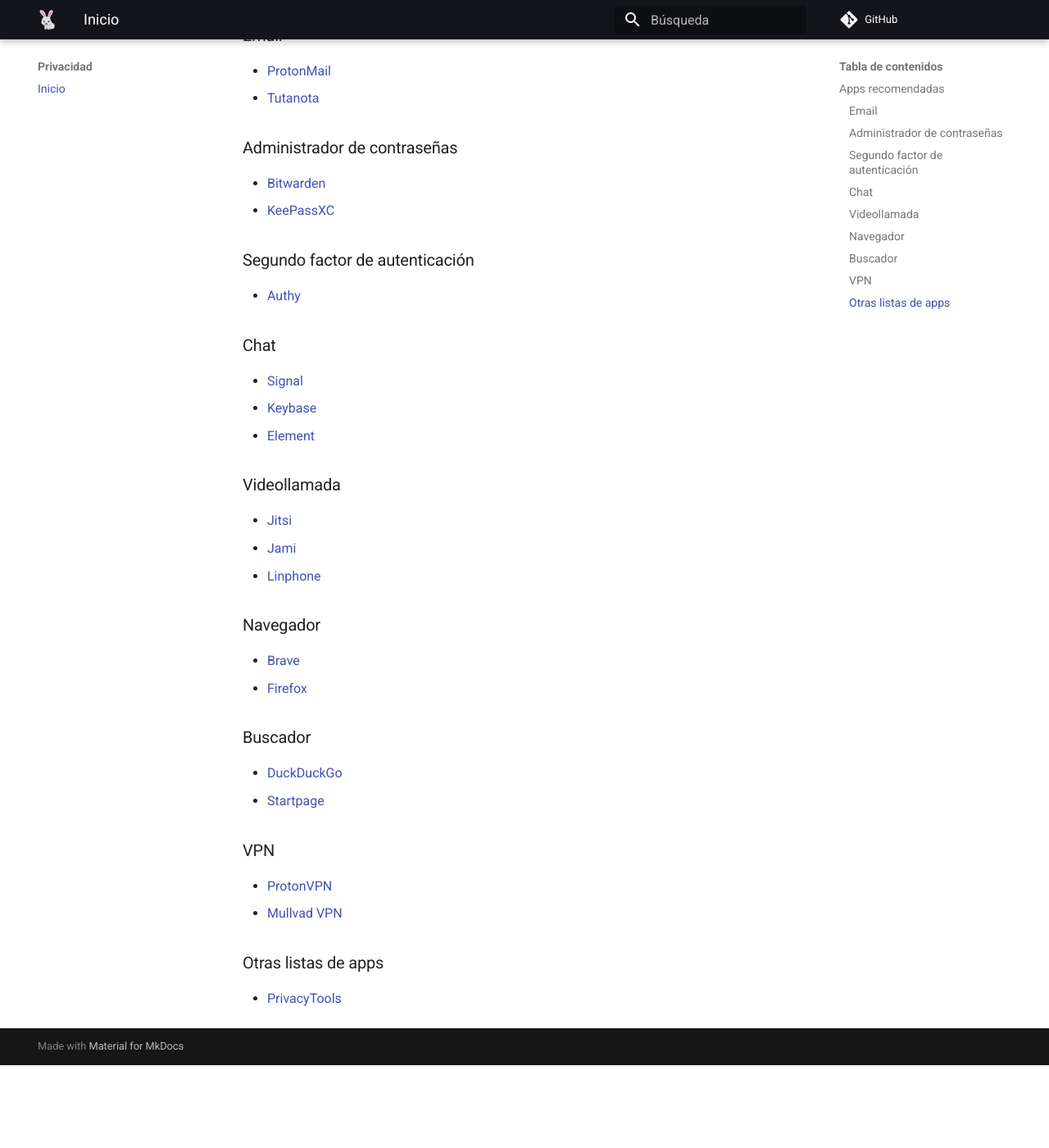
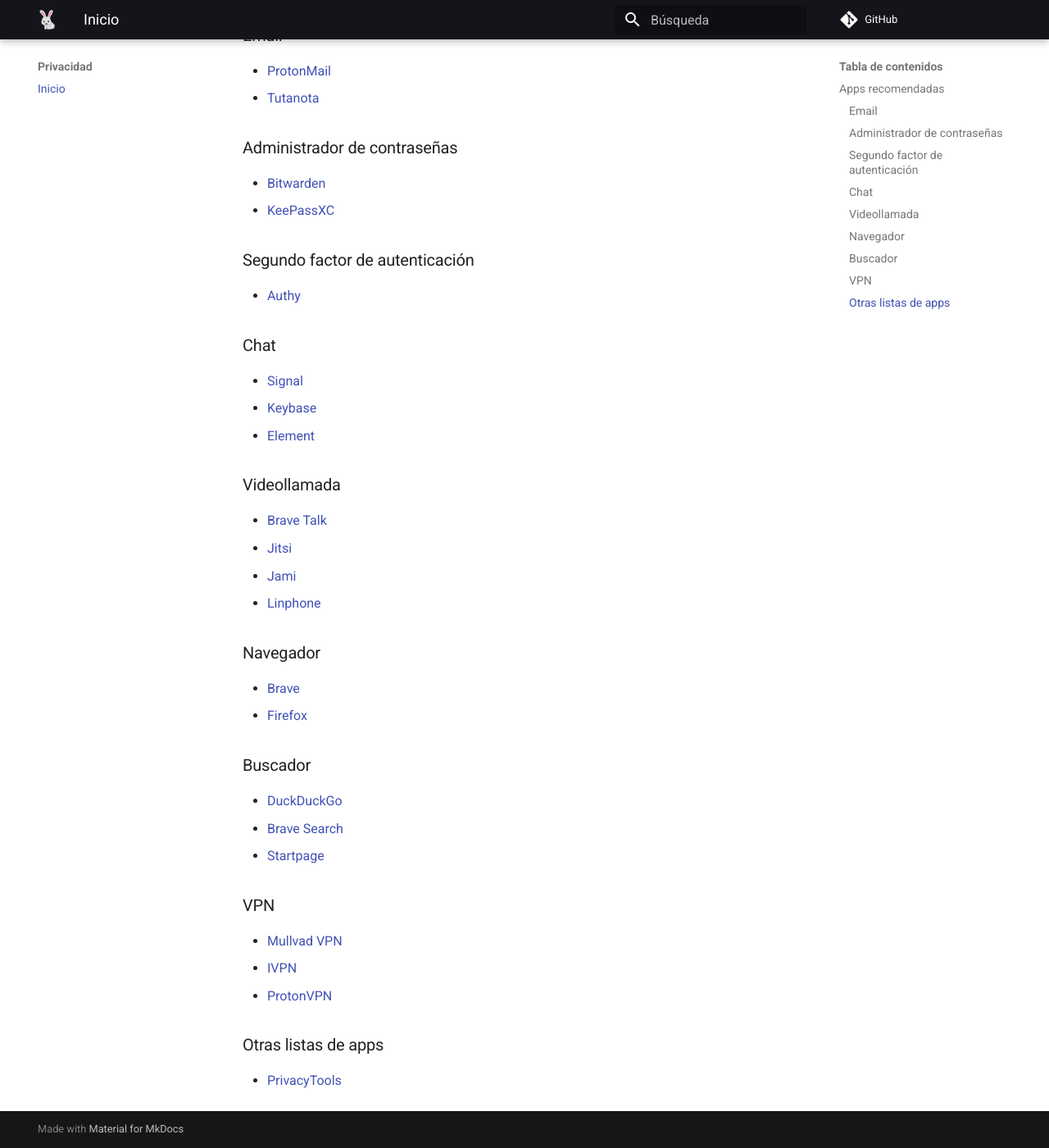
Before and after one commit to anomalouscode/wiki, an MkDocs documentation site: the page built from docs/privacidad/index.md, in a window 1280 px wide and 1400 px high, scrolled down 251 px. Shown: the whole window at 82% size. Built offline with MkDocs 1.6.1 and Material for MkDocs 9.7.7, drawn with Linux system fonts in a browser that asks for light colours; comment, search, counter and statistics services are not loaded; before the commit the page ends 1550 px from its top, so only the background shows below that.

Commit message:
add content

```diff
--- a/docs/privacidad/index.md
+++ b/docs/privacidad/index.md
@@ -28,6 +28,7 @@
 
 ### Videollamada
 
+- [Brave Talk](https://talk.brave.com/)
 - [Jitsi](https://jitsi.org/)
 - [Jami](https://jami.net/)
 - [Linphone](https://linphone.org/)
@@ -40,12 +41,14 @@
 ### Buscador
 
 - [DuckDuckGo](https://duckduckgo.com/)
+- [Brave Search](https://search.brave.com/)
 - [Startpage](https://www.startpage.com/)
 
 ### VPN
 
+- [Mullvad VPN](https://mullvad.net/)
+- [IVPN](https://www.ivpn.net/)
 - [ProtonVPN](https://protonvpn.com/)
-- [Mullvad VPN](https://mullvad.net/)
 
 ### Otras listas de apps
 
```
